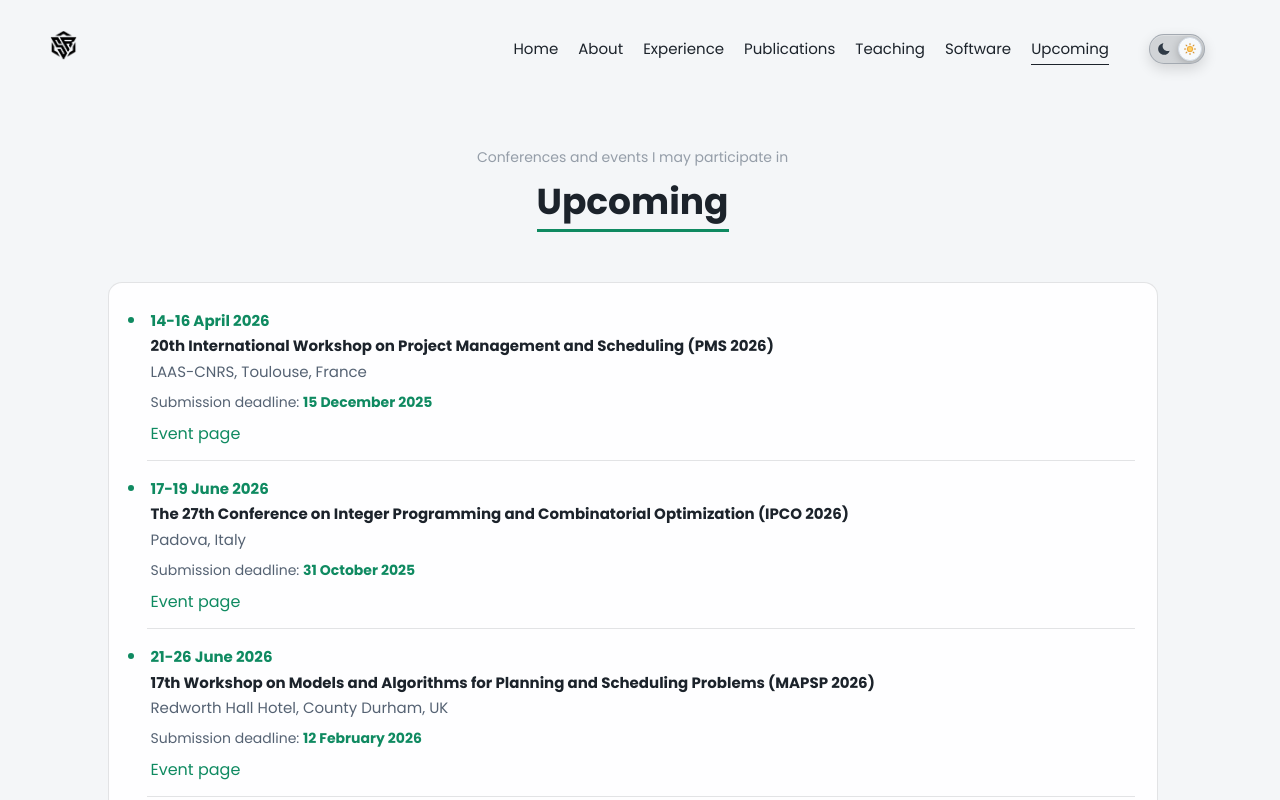
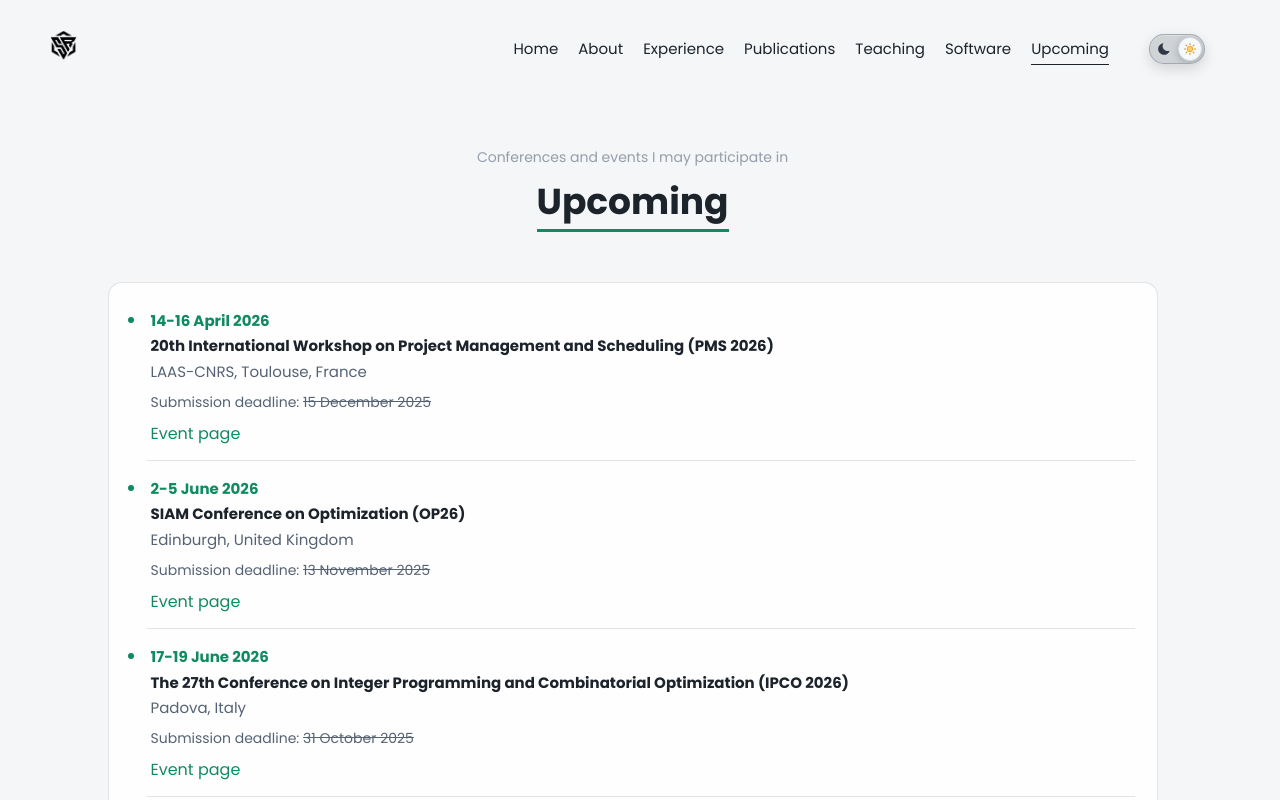
Before and after one commit to salimrostami/salimReact, a React (Vite) app: page /upcoming in a window 1280 px wide. Shown: the top 800 px of the page. Built offline with nearby package versions, Linux system fonts and the light colour scheme.

Commit message:
upcoming expired dates added + conference data update

```diff
--- a/src/pages/teaching/teachingData.json
+++ b/src/pages/teaching/teachingData.json
@@ -43,7 +43,7 @@
   },
 
   {
-    "title": "D. E. Simulation (TA)",
+    "title": "Discrete Event Simulation (TA)",
     "image": "./projectImages/P1.webp",
     "top": "2011-2012",
     "bottom": "B.Sc. Ferdowsi University",
--- a/src/pages/upcoming/Upcoming.js
+++ b/src/pages/upcoming/Upcoming.js
@@ -1,4 +1,4 @@
-import { useMemo } from "react";
+import { useEffect, useMemo, useState } from "react";
 import { motion } from "framer-motion";
 import PageHeader from "../../components/PageHeader";
 import upcomingData from "./upcomingData.json";
@@ -39,6 +39,12 @@ const parseIsoDate = (value) => {
 const formatFullDate = (date) =>
   `${date.getDate()} ${MONTH_FORMATTER.format(date)} ${date.getFullYear()}`;
 
+const getStartOfToday = () => {
+  const date = new Date();
+  date.setHours(0, 0, 0, 0);
+  return date;
+};
+
 const formatDateRange = (startDate, endDate) => {
   const startDay = startDate.getDate();
   const endDay = endDate.getDate();
@@ -63,10 +69,30 @@ const formatDateRange = (startDate, endDate) => {
 };
 
 const Upcoming = () => {
+  const [today, setToday] = useState(() => getStartOfToday());
+
+  useEffect(() => {
+    let timeoutId;
+
+    const scheduleMidnightRefresh = () => {
+      const now = new Date();
+      const nextMidnight = new Date(now);
+      nextMidnight.setHours(24, 0, 0, 0);
+
+      timeoutId = window.setTimeout(() => {
+        setToday(getStartOfToday());
+        scheduleMidnightRefresh();
+      }, nextMidnight.getTime() - now.getTime());
+    };
+
+    scheduleMidnightRefresh();
+
+    return () => {
+      window.clearTimeout(timeoutId);
+    };
+  }, []);
+
   const upcomingEvents = useMemo(() => {
-    const today = new Date();
-    today.setHours(0, 0, 0, 0);
-
     return upcomingData
       .map((event) => {
         const startDate = parseIsoDate(event.starting);
@@ -78,6 +104,9 @@ const Upcoming = () => {
           startDate,
           endDate,
           submissionDate,
+          isSubmissionPassed: submissionDate
+            ? submissionDate.getTime() < today.getTime()
+            : false,
         };
       })
       .filter(
@@ -94,7 +123,7 @@ const Upcoming = () => {
 
         return first.name.localeCompare(second.name);
       });
-  }, []);
+  }, [today]);
 
   return (
     <section className="upcomingPage">
@@ -133,7 +162,11 @@ const Upcoming = () => {
                     <span className="upcomingMetaLabel">
                       Submission deadline:
                     </span>{" "}
-                    <span className="upcomingDeadline">
+                    <span
+                      className={`upcomingDeadline${
+                        event.isSubmissionPassed ? " upcomingDeadlinePast" : ""
+                      }`}
+                    >
                       {formatFullDate(event.submissionDate)}
                     </span>
                   </p>
--- a/src/pages/upcoming/upcoming.css
+++ b/src/pages/upcoming/upcoming.css
@@ -73,7 +73,13 @@
 
 .upcomingDeadline {
   color: var(--hl-color);
-  font-weight: 600;
+  font-weight: 400;
+}
+
+.upcomingDeadlinePast {
+  color: var(--secondary-text-color);
+  font-weight: 400;
+  text-decoration: line-through;
 }
 
 .upcomingLinks {
--- a/src/pages/upcoming/upcomingData.json
+++ b/src/pages/upcoming/upcomingData.json
@@ -6,6 +6,14 @@
     "ending": "2026-04-16",
     "submissionDeadline": "2025-12-15",
     "link": "https://pms2026.sciencesconf.org/?lang=en"
+  },
+  {
+    "name": "SIAM Conference on Optimization (OP26)",
+    "location": "Edinburgh, United Kingdom",
+    "starting": "2026-06-02",
+    "ending": "2026-06-05",
+    "submissionDeadline": "2025-11-13",
+    "link": "https://www.siam.org/conferences-events/siam-conferences/op26/"
   },
   {
     "name": "The 27th Conference on Integer Programming and Combinatorial Optimization (IPCO 2026)",
```
